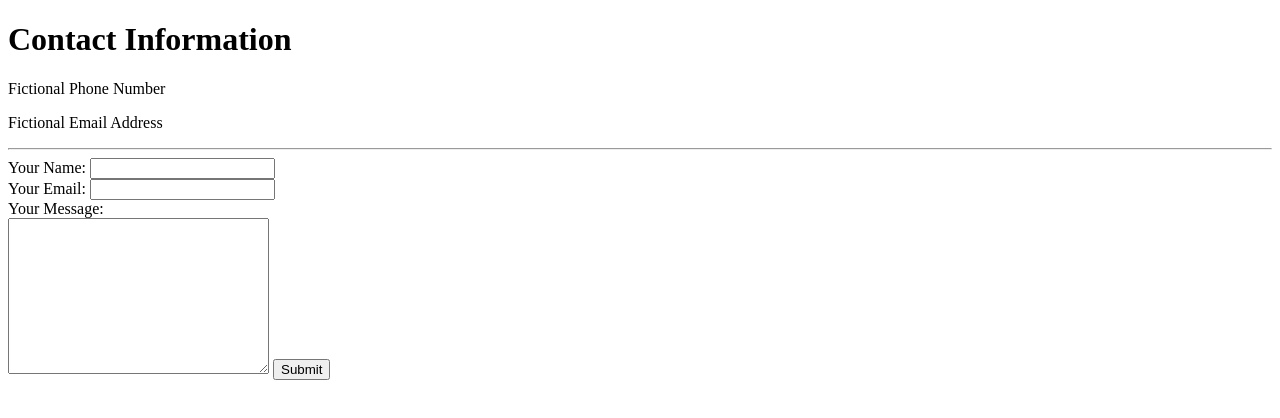
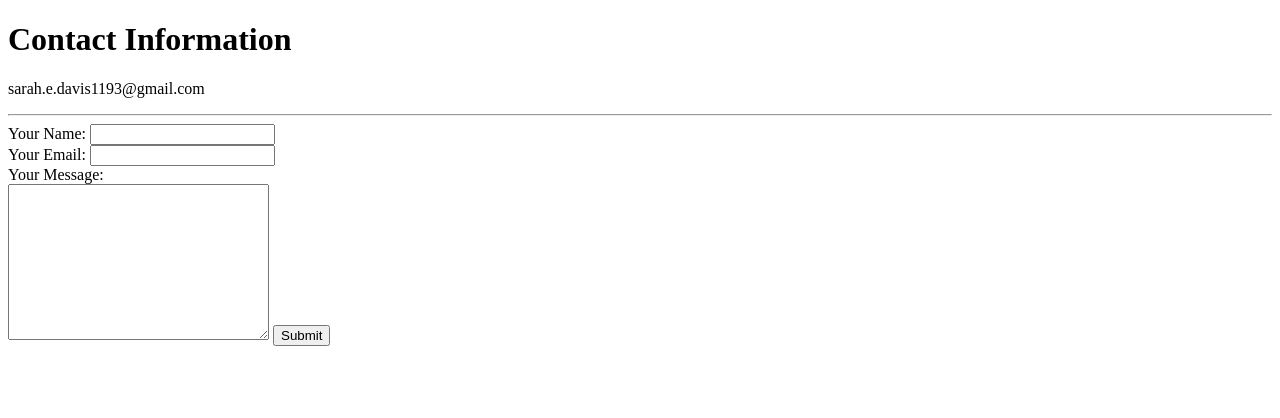
Before and after one commit to sdavis1193/cv, a plain HTML site: page contact me.html in a window 1280 px wide. Drawn offline with Linux system fonts and the light colour scheme.

Commit message:
Update Contact Me w/New Email

```diff
--- a/contact me.html
+++ b/contact me.html
@@ -6,8 +6,7 @@
   </head>
   <body>
     <h1>Contact Information</h1>
-    <p>Fictional Phone Number</p>
-    <p>Fictional Email Address</p>
+    <p>sarah.e.davis1193@gmail.com</p>
     <hr>
 
     <form action="mailto:sarah.e.davis1193@gmail.com" method="post" enctype="text/plain">
```
